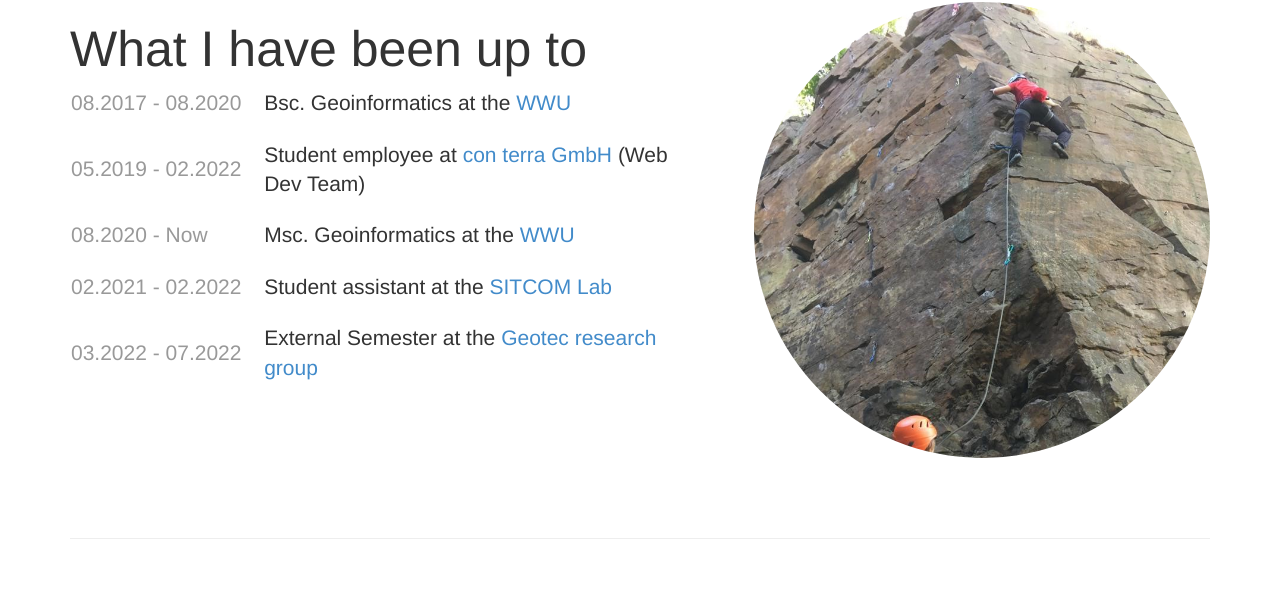
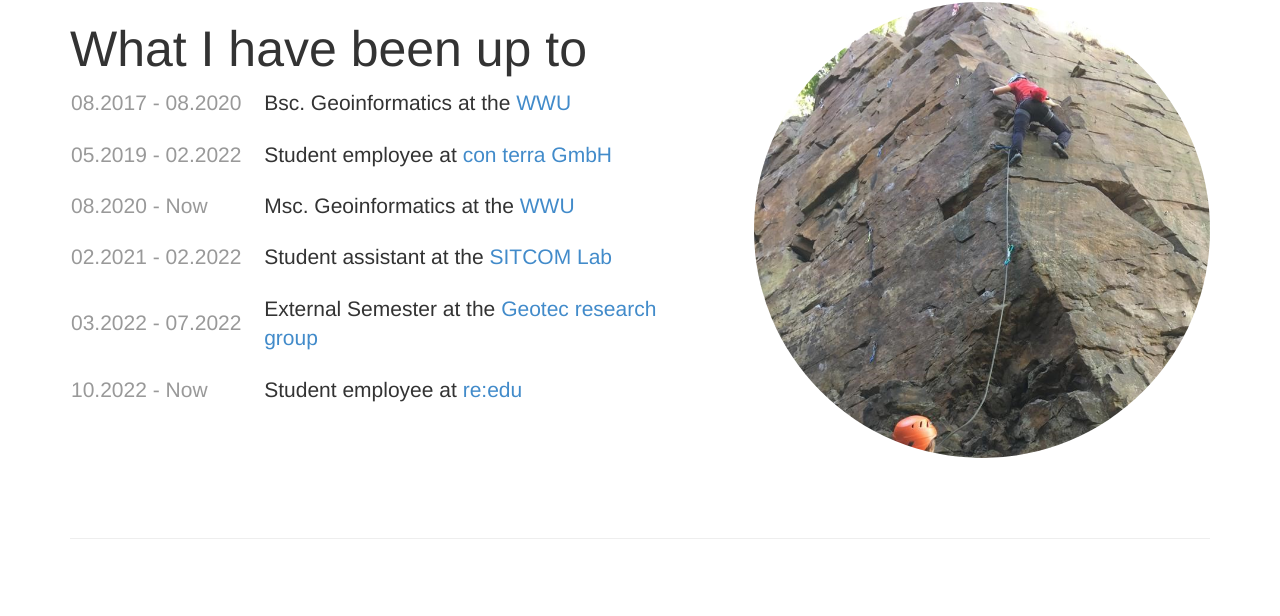
Before and after one commit to PaulaScharf/PaulaScharf.github.io, a plain HTML site: page index.html in a window 1280 px wide. Shown: the part 1716-2332 px from the top of the page. Drawn offline with Linux system fonts and the light colour scheme.

Commit message:
update employment

```diff
--- a/index.html
+++ b/index.html
@@ -90,7 +90,7 @@
           </tr>
           <tr>
             <td class="time-column"><p class="lead"><span class="text-muted">05.2019 - 02.2022</span></p></td>
-            <td><p class="lead"> Student employee at <a href="https://www.con-terra.com/" target="_blank">con terra GmbH</a> (Web Dev Team)</p></td>
+            <td><p class="lead"> Student employee at <a href="https://www.con-terra.com/" target="_blank">con terra GmbH</a></p></td>
           </tr>
           <tr>
             <td class="time-column"><p class="lead"><span class="text-muted">08.2020 - Now</span></p></td>
@@ -103,6 +103,10 @@
           <tr>
             <td class="time-column"><p class="lead"><span class="text-muted">03.2022 - 07.2022</span></p></td>
             <td><p class="lead"> External Semester at the <a href="http://geotec.uji.es/" target="_blank">Geotec research group</a></p></td>
+          </tr>
+          <tr>
+            <td class="time-column"><p class="lead"><span class="text-muted">10.2022 - Now</span></p></td>
+            <td><p class="lead"> Student employee at <a href="https://reedu.de/" target="_blank">re:edu</a></a></p></td>
           </tr>
         </table>
       </div>
```
